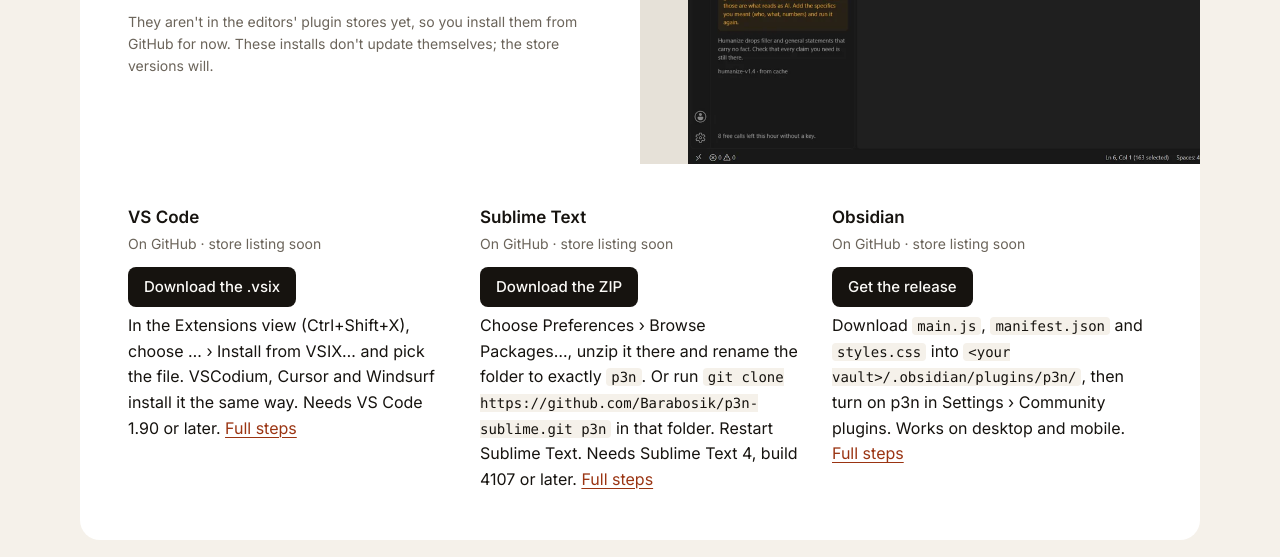
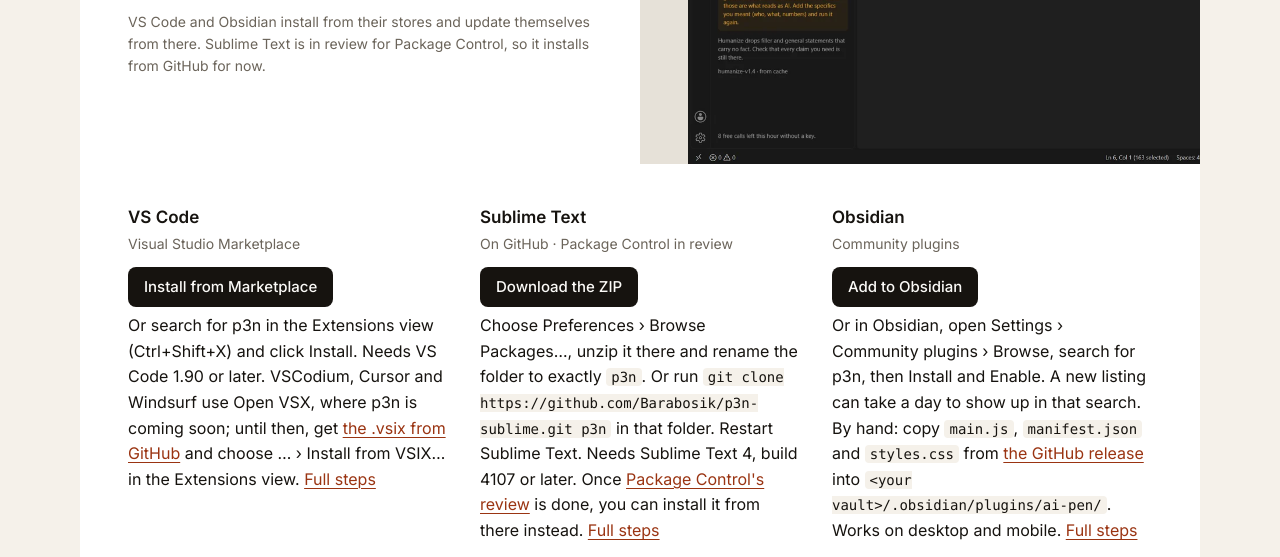
Before and after one commit to Barabosik/Barabosik.github.io, a website built with Vite: page p3n/index.html in a window 1280 px wide. Shown: the part 2934-3491 px from the top of the page. Built offline with nearby package versions, Linux system fonts and the light colour scheme.

Commit message:
p3n page: VS Code on the Marketplace, Obsidian in Community plugins, Sublime in Package Control review

```diff
--- a/p3n/index.html
+++ b/p3n/index.html
@@ -121,9 +121,9 @@
           <li><a href="#office"><b>Word</b><span>Check for AI on the Home tab. Replace keeps each paragraph's style.</span><em class="badge">Install</em></a></li>
           <li><a href="#office"><b>Excel</b><span>Select cells, then Check for AI on the Home tab.</span><em class="badge">Install</em></a></li>
           <li><a href="#docs"><b>Google Docs</b><span>Check and rewrite in a sidebar, under Extensions › p3n.</span><em class="badge is-soon">In review</em></a></li>
-          <li><a href="#vscode"><b>VS Code</b><span>Select text in any file. VSCodium, Cursor and Windsurf too.</span><em class="badge">On GitHub · store soon</em></a></li>
-          <li><a href="#obsidian"><b>Obsidian</b><span>Check and rewrite your notes, on desktop and mobile.</span><em class="badge">On GitHub · store soon</em></a></li>
-          <li><a href="#sublime"><b>Sublime Text</b><span>Check and rewrite selected text in Sublime Text 4.</span><em class="badge">On GitHub · store soon</em></a></li>
+          <li><a href="#vscode"><b>VS Code</b><span>Select text in any file. VSCodium, Cursor and Windsurf too.</span><em class="badge">Install from Marketplace</em></a></li>
+          <li><a href="#obsidian"><b>Obsidian</b><span>Check and rewrite your notes, on desktop and mobile.</span><em class="badge">In Community plugins</em></a></li>
+          <li><a href="#sublime"><b>Sublime Text</b><span>Check and rewrite selected text in Sublime Text 4.</span><em class="badge">On GitHub · store in review</em></a></li>
         </ul>
 
         <article class="app" id="browser" aria-labelledby="browser-title">
@@ -180,7 +180,7 @@
           <div class="app-text">
             <h3 id="editors-title">VS Code, Sublime Text and Obsidian</h3>
             <p>Select text in a file or a note and run p3n: Check for AI or p3n: Rewrite, from the right-click menu or the command palette. Results open beside your text in your editor's light or dark theme, and Replace selection is one undo step.</p>
-            <p class="note">They aren't in the editors' plugin stores yet, so you install them from GitHub for now. These installs don't update themselves; the store versions will.</p>
+            <p class="note">VS Code and Obsidian install from their stores and update themselves from there. Sublime Text is in review for Package Control, so it installs from GitHub for now.</p>
           </div>
           <figure class="app-shot">
             <img src="/p3n/editors.webp" width="880" height="660" loading="lazy" alt="p3n in VS Code's dark theme: the p3n view after a rewrite, No longer reads as AI, 95% to 1%, next to the selected paragraph in a Markdown file.">
@@ -188,21 +188,21 @@
           <dl class="steps">
             <div id="vscode">
               <dt>VS Code</dt>
-              <dd class="where">On GitHub · store listing soon</dd>
-              <dd class="get"><a class="btn btn-ink" href="https://github.com/Barabosik/p3n-vscode/releases/latest/download/p3n-vscode-0.1.0.vsix">Download the .vsix</a></dd>
-              <dd>In the Extensions view (Ctrl+Shift+X), choose … › Install from VSIX… and pick the file. VSCodium, Cursor and Windsurf install it the same way. Needs VS Code 1.90 or later. <a href="https://github.com/Barabosik/p3n-vscode#install">Full steps</a></dd>
+              <dd class="where">Visual Studio Marketplace</dd>
+              <dd class="get"><a class="btn btn-ink" href="https://marketplace.visualstudio.com/items?itemName=nikita-andreiev.p3n-vscode">Install from Marketplace</a></dd>
+              <dd>Or search for p3n in the Extensions view (Ctrl+Shift+X) and click Install. Needs VS Code 1.90 or later. VSCodium, Cursor and Windsurf use Open VSX, where p3n is coming soon; until then, get <a href="https://github.com/Barabosik/p3n-vscode/releases/latest/download/p3n-vscode-0.1.0.vsix">the .vsix from GitHub</a> and choose … › Install from VSIX… in the Extensions view. <a href="https://github.com/Barabosik/p3n-vscode#install">Full steps</a></dd>
             </div>
             <div id="sublime">
               <dt>Sublime Text</dt>
-              <dd class="where">On GitHub · store listing soon</dd>
+              <dd class="where">On GitHub · Package Control in review</dd>
               <dd class="get"><a class="btn btn-ink" href="https://github.com/Barabosik/p3n-sublime/archive/refs/tags/0.1.0.zip">Download the ZIP</a></dd>
-              <dd>Choose Preferences › Browse Packages…, unzip it there and rename the folder to exactly <code>p3n</code>. Or run <code>git clone https://github.com/Barabosik/p3n-sublime.git p3n</code> in that folder. Restart Sublime Text. Needs Sublime Text 4, build 4107 or later. <a href="https://github.com/Barabosik/p3n-sublime#install">Full steps</a></dd>
+              <dd>Choose Preferences › Browse Packages…, unzip it there and rename the folder to exactly <code>p3n</code>. Or run <code>git clone https://github.com/Barabosik/p3n-sublime.git p3n</code> in that folder. Restart Sublime Text. Needs Sublime Text 4, build 4107 or later. Once <a href="https://github.com/sublimehq/package_control_channel/pull/9627">Package Control's review</a> is done, you can install it from there instead. <a href="https://github.com/Barabosik/p3n-sublime#install">Full steps</a></dd>
             </div>
             <div id="obsidian">
               <dt>Obsidian</dt>
-              <dd class="where">On GitHub · store listing soon</dd>
-              <dd class="get"><a class="btn btn-ink" href="https://github.com/Barabosik/p3n-obsidian/releases/latest">Get the release</a></dd>
-              <dd>Download <code>main.js</code>, <code>manifest.json</code> and <code>styles.css</code> into <code>&lt;your vault&gt;/.obsidian/plugins/p3n/</code>, then turn on p3n in Settings › Community plugins. Works on desktop and mobile. <a href="https://github.com/Barabosik/p3n-obsidian#install">Full steps</a></dd>
+              <dd class="where">Community plugins</dd>
+              <dd class="get"><a class="btn btn-ink" href="https://community.obsidian.md/plugins/ai-pen">Add to Obsidian</a></dd>
+              <dd>Or in Obsidian, open Settings › Community plugins › Browse, search for p3n, then Install and Enable. A new listing can take a day to show up in that search. By hand: copy <code>main.js</code>, <code>manifest.json</code> and <code>styles.css</code> from <a href="https://github.com/Barabosik/p3n-obsidian/releases/latest">the GitHub release</a> into <code>&lt;your vault&gt;/.obsidian/plugins/ai-pen/</code>. Works on desktop and mobile. <a href="https://github.com/Barabosik/p3n-obsidian#install">Full steps</a></dd>
             </div>
           </dl>
         </article>
```
Also changed, not shown: index.html (+1 -1 lines).
